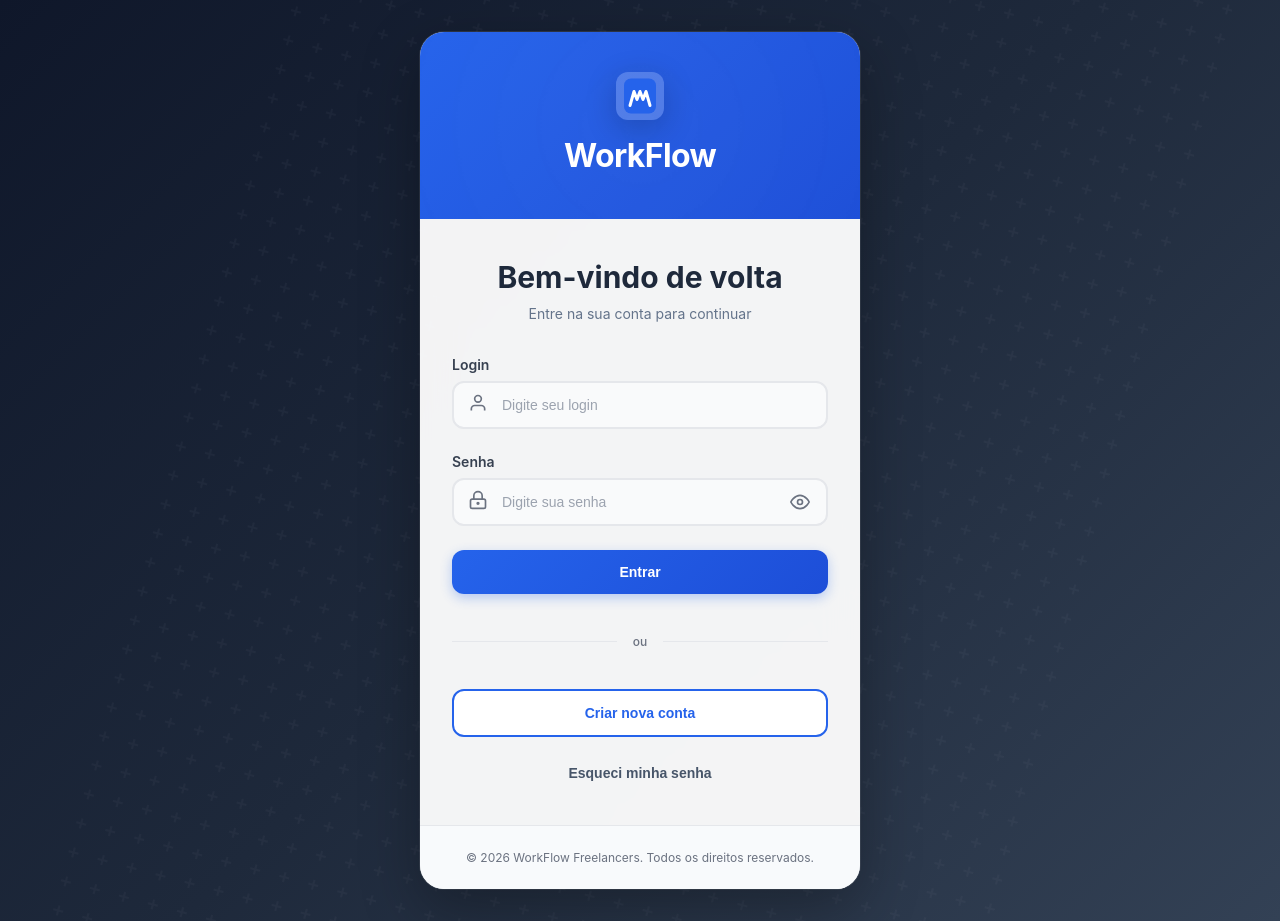
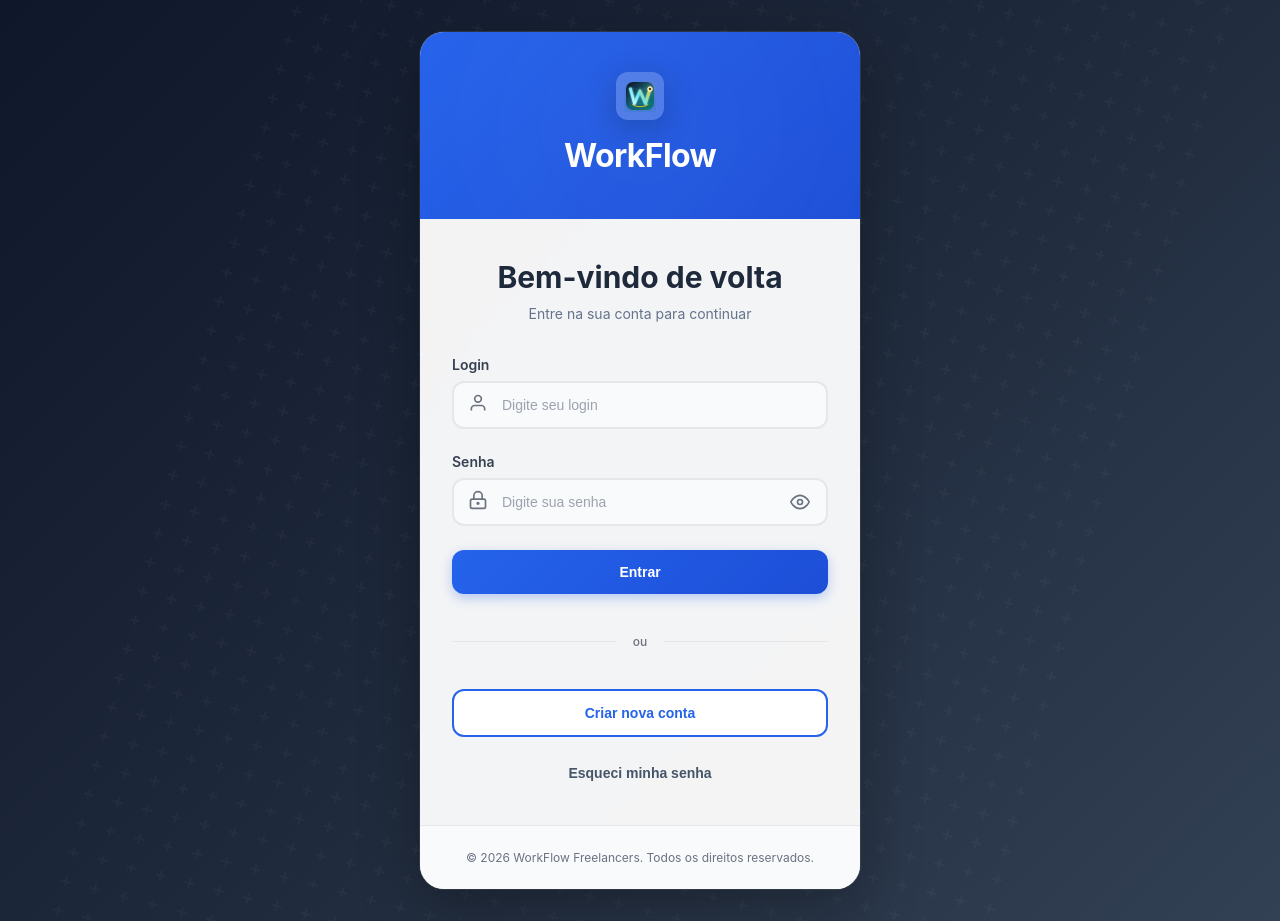
Before and after one commit to dantasdicson/Workflow-Python, a Next.js app in the folder frontend/: page /login in a window 1280 px wide. Built offline with nearby package versions, Linux system fonts and the light colour scheme; no server answers.

Commit message:
feat: update visual identity and home text

```diff
--- /dev/null
+++ b/frontend/components/BrandMark.jsx
@@ -0,0 +1,61 @@
+import { useId } from 'react'
+import styles from './BrandMark.module.css'
+
+export default function BrandMark({ className = '', title = 'WorkFlow' }) {
+  const id = useId().replace(/:/g, '')
+  const bgId = `wf-bg-${id}`
+  const lineId = `wf-line-${id}`
+  const glowId = `wf-glow-${id}`
+
+  return (
+    <svg
+      className={`${styles.mark} ${className}`}
+      viewBox="0 0 64 64"
+      role="img"
+      aria-label={title}
+      xmlns="http://www.w3.org/2000/svg"
+    >
+      <defs>
+        <linearGradient id={bgId} x1="10" y1="7" x2="56" y2="58" gradientUnits="userSpaceOnUse">
+          <stop stopColor="#0f172a" />
+          <stop offset="0.48" stopColor="#155e75" />
+          <stop offset="1" stopColor="#0f766e" />
+        </linearGradient>
+        <linearGradient id={lineId} x1="10" y1="47" x2="54" y2="17" gradientUnits="userSpaceOnUse">
+          <stop stopColor="#f8fafc" />
+          <stop offset="0.45" stopColor="#67e8f9" />
+          <stop offset="1" stopColor="#facc15" />
+        </linearGradient>
+        <filter id={glowId} x="-35%" y="-35%" width="170%" height="170%">
+          <feGaussianBlur stdDeviation="2.6" result="blur" />
+          <feMerge>
+            <feMergeNode in="blur" />
+            <feMergeNode in="SourceGraphic" />
+          </feMerge>
+        </filter>
+      </defs>
+
+      <rect className={styles.shell} x="4" y="4" width="56" height="56" rx="14" fill={`url(#${bgId})`} />
+      <path className={styles.gridLine} d="M13 18H51" />
+      <path className={styles.gridLine} d="M13 32H51" />
+      <path className={styles.gridLine} d="M13 46H51" />
+      <path className={styles.gridLine} d="M18 13V51" />
+      <path className={styles.gridLine} d="M32 13V51" />
+      <path className={styles.gridLine} d="M46 13V51" />
+
+      <path
+        className={styles.flowShadow}
+        d="M13 18L21 47L32 22L43 47L52 18"
+        filter={`url(#${glowId})`}
+      />
+      <path
+        className={styles.flowLine}
+        d="M13 18L21 47L32 22L43 47L52 18"
+        stroke={`url(#${lineId})`}
+      />
+      <path className={styles.sparkLine} d="M17 49C25 55 39 55 48 49" />
+      <circle className={styles.node} cx="52" cy="18" r="4.5" />
+      <circle className={styles.nodeCore} cx="52" cy="18" r="2" />
+    </svg>
+  )
+}
--- /dev/null
+++ b/frontend/components/BrandMark.module.css
@@ -0,0 +1,47 @@
+.mark {
+  width: 100%;
+  height: 100%;
+  display: block;
+}
+
+.shell {
+  filter: drop-shadow(0 12px 18px rgba(15, 118, 110, 0.28));
+}
+
+.gridLine {
+  stroke: rgba(255, 255, 255, 0.12);
+  stroke-width: 1;
+}
+
+.flowShadow {
+  stroke: rgba(103, 232, 249, 0.34);
+  stroke-width: 8;
+  fill: none;
+  stroke-linecap: round;
+  stroke-linejoin: round;
+}
+
+.flowLine {
+  stroke-width: 5.5;
+  fill: none;
+  stroke-linecap: round;
+  stroke-linejoin: round;
+}
+
+.sparkLine {
+  stroke: rgba(250, 204, 21, 0.82);
+  stroke-width: 2;
+  fill: none;
+  stroke-linecap: round;
+}
+
+.node {
+  fill: #facc15;
+  stroke: #f8fafc;
+  stroke-width: 2;
+  filter: drop-shadow(0 0 8px rgba(250, 204, 21, 0.65));
+}
+
+.nodeCore {
+  fill: #0f172a;
+}
--- a/frontend/components/Navbar.jsx
+++ b/frontend/components/Navbar.jsx
@@ -2,6 +2,7 @@ import { useState, useEffect } from 'react'
 import { useRouter } from 'next/router'
 import Link from 'next/link'
 import Menu from './Menu'
+import BrandMark from './BrandMark'
 import styles from './Navbar.module.css'
 
 export default function Navbar() {
@@ -55,17 +56,7 @@ export default function Navbar() {
       <header className={styles.navbar}>
         <div className={styles.logoArea}>
           <div className={styles.logoContainer}>
-            <svg viewBox="0 0 32 35" width="56" height="56" className={styles.logoSvg} xmlns="http://www.w3.org/2000/svg">
-              <rect width="32" height="35" rx="7" fill="#18181b"/>
-              <path d="M4 8L10 28L16 8L22 28L28 8" stroke="url(#wgrad)" strokeWidth="4" fill="none" strokeLinecap="round" strokeLinejoin="round"/>
-              <defs>
-                <linearGradient id="wgrad" x1="4" y1="8" x2="28" y2="28" gradientUnits="userSpaceOnUse">
-                  <stop stopColor="#f8fafc"/>
-                  <stop offset="0.5" stopColor="#cbd5e1"/>
-                  <stop offset="1" stopColor="#94a3b8"/>
-                </linearGradient>
-              </defs>
-            </svg>
+            <BrandMark />
           </div>
           <div>
             <p className={styles.subtitle}>Gerenciamento de servi&ccedil;os</p>
--- a/frontend/pages/login.jsx
+++ b/frontend/pages/login.jsx
@@ -1,6 +1,6 @@
 import { useState, useEffect } from 'react'
 import { useRouter } from 'next/router'
-import Navbar from '../components/Navbar'
+import BrandMark from '../components/BrandMark'
 import styles from '../styles/Login.module.css'
 
 export default function Login() {
@@ -90,15 +90,7 @@ export default function Login() {
           <div className={styles.loginHeader}>
             <div className={styles.logoSection}>
               <div className={styles.logo}>
-                <svg viewBox="0 0 32 35" width="48" height="48" xmlns="http://www.w3.org/2000/svg">
-                  <rect width="32" height="35" rx="7" fill="#2563eb"/>
-                  <path d="M6 27 L10 13 L13 21 L16 13 L19 21 L22 13 L26 27"
-                        stroke="white"
-                        strokeWidth="3"
-                        fill="none"
-                        strokeLinecap="round"
-                        strokeLinejoin="round"/>
-                </svg>
+                <BrandMark />
               </div>
               <h1 className={styles.brandName}>WorkFlow</h1>
             </div>
```
Also changed, not shown: frontend/pages/esqueciSenha.jsx (+2 -9 lines), frontend/pages/index.jsx (+20 -9 lines), frontend/pages/novaSenha.jsx (+2 -11 lines), frontend/styles/Home.module.css (+47 -0 lines), 1 other file (tests, documents, lock files or other folders).
